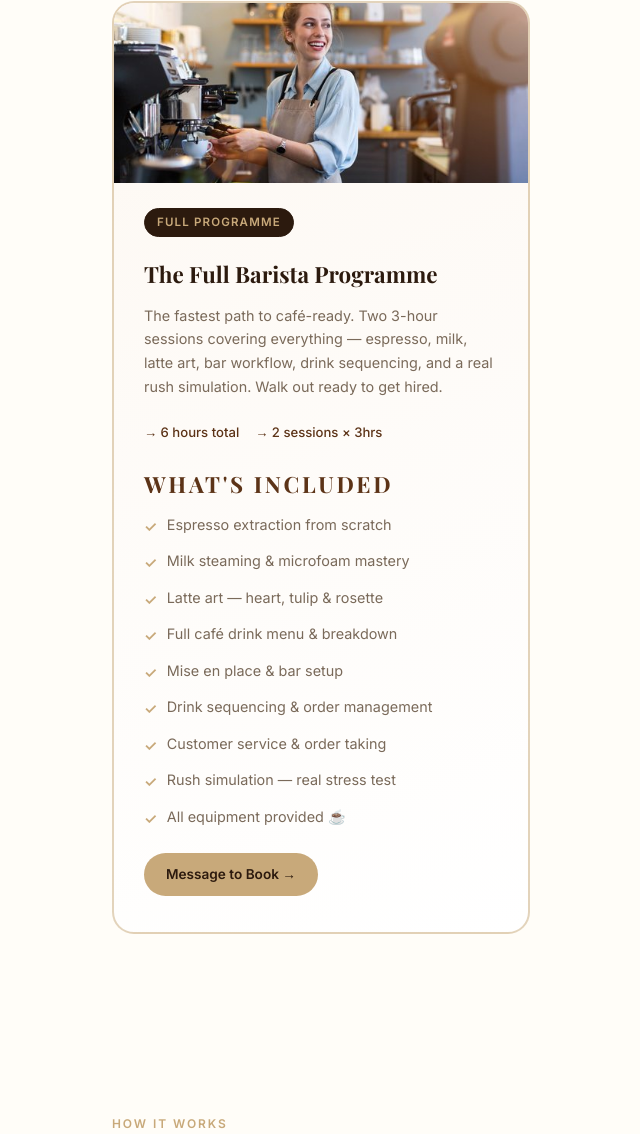
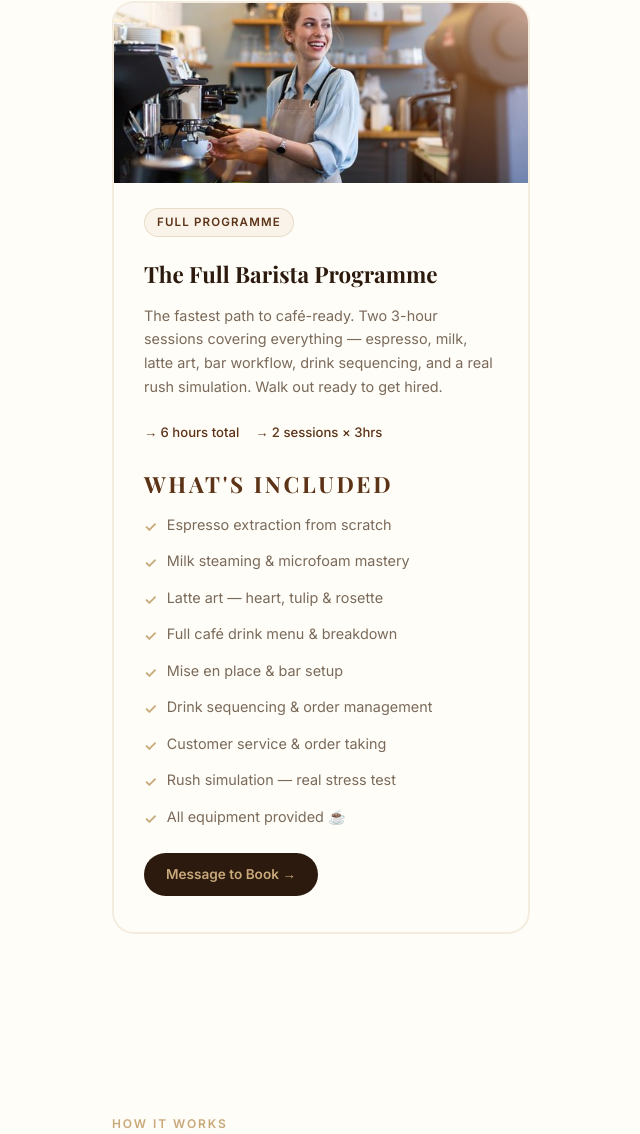
Before and after one commit to keycheck03-max/coffee-classes, a plain HTML site: page public/index.html in a window 1280 px wide. Shown: the part 6323-7457 px from the top of the page, without its empty margins (98-738 px from the left). Drawn offline with nearby package versions, Linux system fonts and the light colour scheme.

Commit message:
Make Full Programme session card visually consistent with the other two

```diff
--- a/public/index.html
+++ b/public/index.html
@@ -724,9 +724,9 @@
         <a href="#contact" class="session-cta">Message to Book →</a>
       </div>
 
-      <div class="session-card" style="border-color: rgba(200,169,122,0.5); background: linear-gradient(160deg, #fdf8f2, #fff);">
-        <img src="/images/full-programme.jpg" alt="Barista working at a café machine" class="session-card-img" style="border-radius: 20px 20px 0 0;">
-        <div class="session-badge" style="background: var(--espresso); color: var(--latte); border-color: var(--espresso);">Full Programme</div>
+      <div class="session-card">
+        <img src="/images/full-programme.jpg" alt="Barista working at a café machine" class="session-card-img">
+        <div class="session-badge">Full Programme</div>
         <h3>The Full Barista Programme</h3>
         <p>The fastest path to café-ready. Two 3-hour sessions covering everything — espresso, milk, latte art, bar workflow, drink sequencing, and a real rush simulation. Walk out ready to get hired.</p>
         <div class="session-meta">
@@ -745,7 +745,7 @@
           <div class="include-item">Rush simulation — real stress test</div>
           <div class="include-item">All equipment provided ☕</div>
         </div>
-        <a href="#contact" class="session-cta" style="background: var(--latte); color: var(--espresso);">Message to Book →</a>
+        <a href="#contact" class="session-cta">Message to Book →</a>
       </div>
 
     </div>
```
